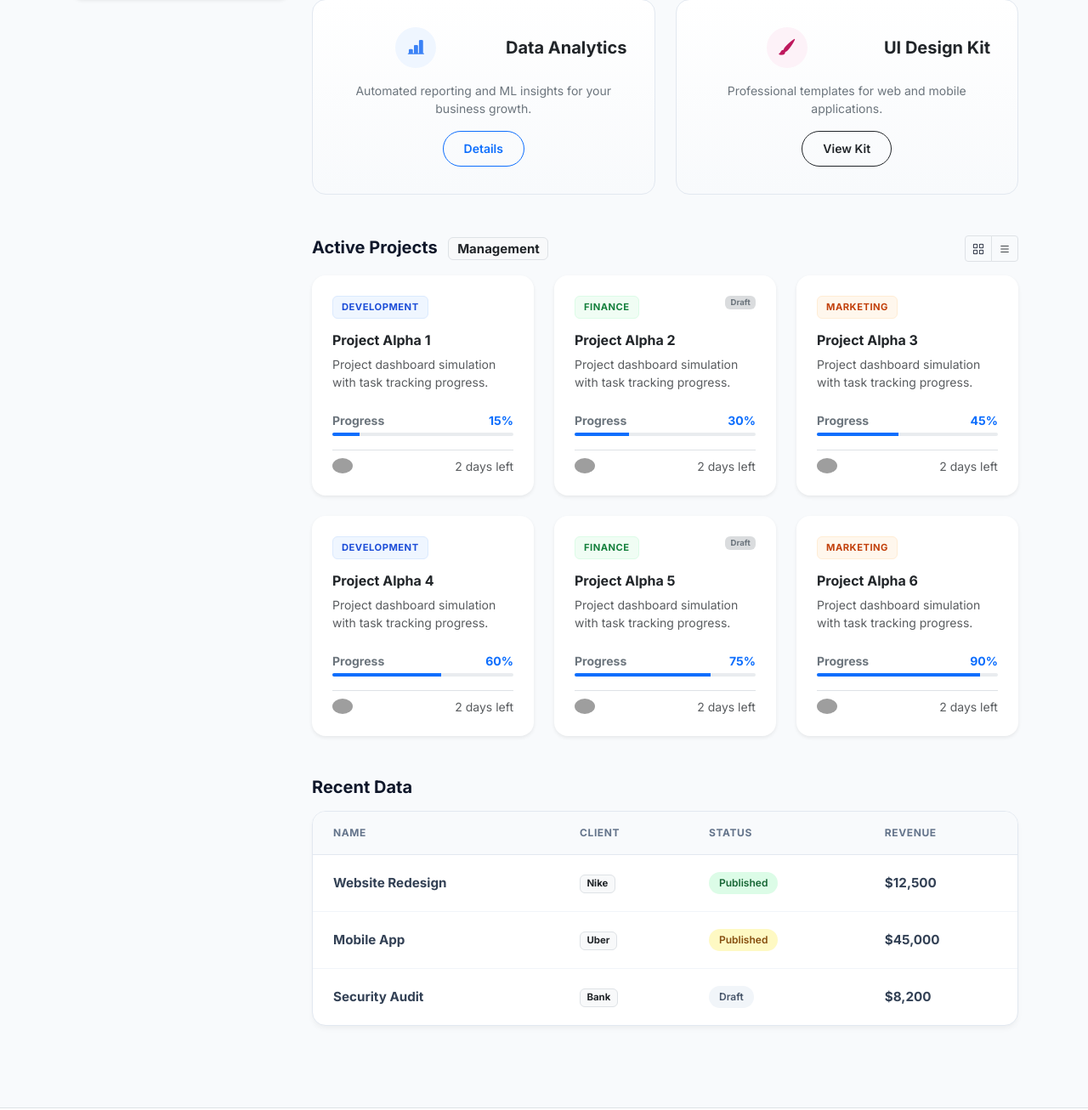
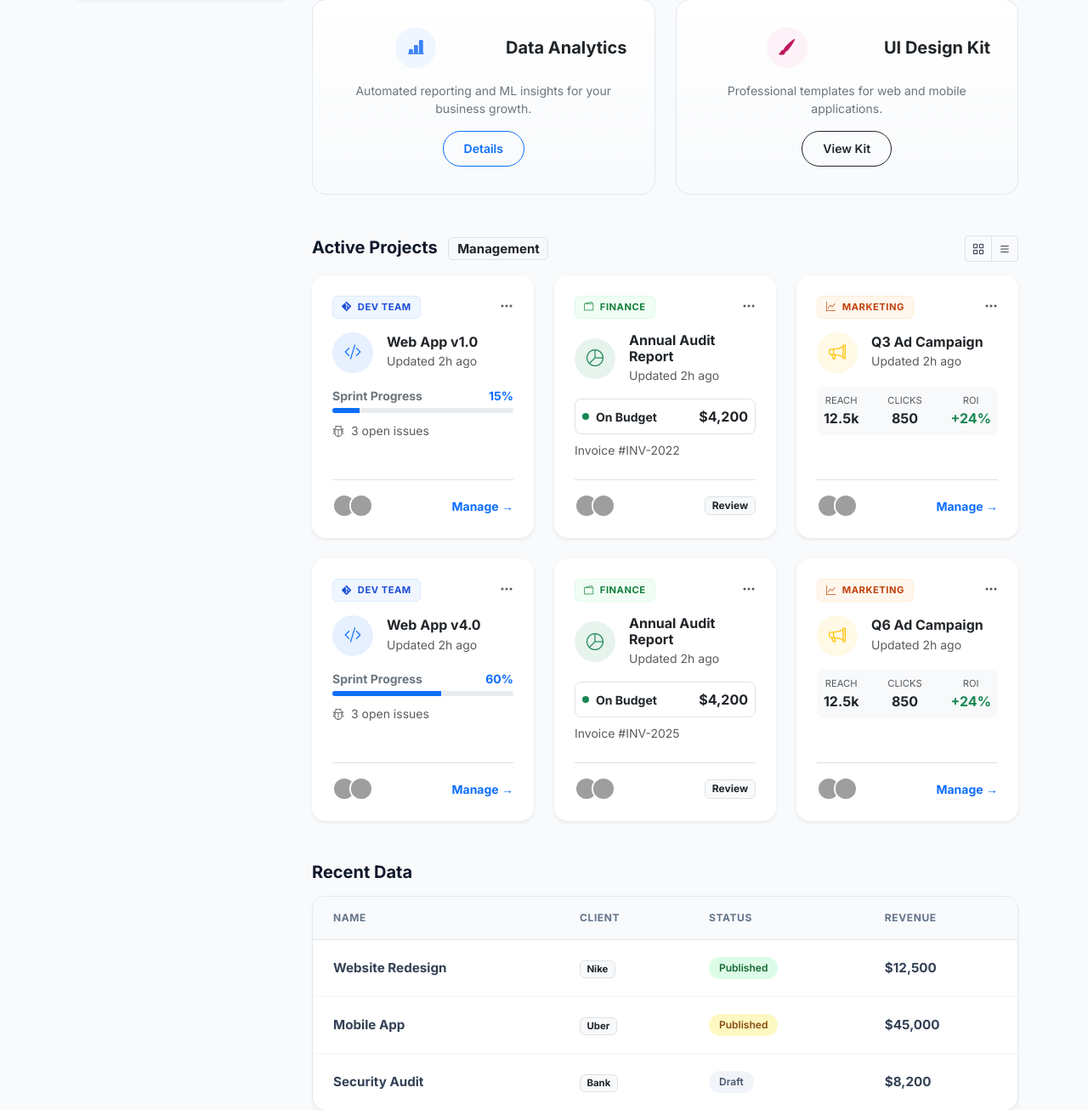
Before and after one commit to Plusha30/Ne_huhruy_muhruy, a Flask app: page /dashboard in a window 1280 px wide. Shown: the part 795-2101 px from the top of the page at 85% size. Run offline with Flask 3, Linux system fonts and the light colour scheme; grey boxes are pictures that could not be loaded.

Commit message:
Update dashboard.html

```diff
--- a/promprog_prep_hackathon_zip/promprog_prep_hackathon — копия/templates/dashboard.html
+++ b/promprog_prep_hackathon_zip/promprog_prep_hackathon — копия/templates/dashboard.html
@@ -23,7 +23,7 @@
     <div class="row g-4">
 
         <!-- ==================================================
-             ЛЕВАЯ КОЛОНКА: САЙДБАР С ФИЛЬТРАМИ (РАБОЧИЙ)
+             ЛЕВАЯ КОЛОНКА: САЙДБАР С ФИЛЬТРАМИ
              ================================================== -->
         <div class="col-lg-3">
             <div class="filters-sidebar shadow-sm">
@@ -33,7 +33,6 @@
                     <span class="filter-group-title">Search</span>
                     <div class="input-group">
                         <span class="input-group-text bg-light border-end-0"><i class="bi bi-search text-muted"></i></span>
-                        <!-- ID для JS -->
                         <input type="text" id="searchInput" class="form-control bg-light border-start-0" placeholder="Keywords...">
                     </div>
                 </div>
@@ -43,7 +42,6 @@
                     <span class="filter-group-title">Modules</span>
                     <div class="d-flex flex-column">
                         <div class="form-check-custom">
-                            <!-- Класс filter-module для JS -->
                             <input class="form-check-input filter-module" type="checkbox" id="cat1" value="ecommerce" checked>
                             <label for="cat1" class="ms-2">E-Commerce</label>
                             <span class="count-badge">4</span>
@@ -75,7 +73,6 @@
                 <div class="mb-4">
                     <span class="filter-group-title">Status</span>
                     <div class="form-check mb-2">
-                        <!-- Name одинаковый, value разный -->
                         <input class="form-check-input filter-status" type="radio" name="status" id="st1" value="all" checked>
                         <label class="form-check-label small" for="st1">All Items</label>
                     </div>
@@ -89,7 +86,7 @@
                     </div>
                 </div>
 
-                <!-- Team (Visual Only) -->
+                <!-- Team -->
                 <div>
                     <span class="filter-group-title">Team Members</span>
                     <div class="d-flex -space-x-2 overflow-hidden py-1">
@@ -105,7 +102,7 @@
 
         <!-- ==================================================
              ПРАВАЯ КОЛОНКА: КОНТЕНТ
-             ================================================== -->
+             ================================================= -->
         <div class="col-lg-9">
 
             <!-- KPIs Row -->
@@ -153,7 +150,7 @@
                 </div>
 
                 <div class="row g-4 mb-5">
-                    <!-- Item 1: E-commerce, Published -->
+                    <!-- Item 1 -->
                     <div class="col-md-4 filterable-item" data-module="ecommerce" data-status="published">
                         <a href="{{ url_for('product_detail', id=1) }}" class="card-link">
                             <div class="product-card h-100">
@@ -172,7 +169,7 @@
                             </div>
                         </a>
                     </div>
-                    <!-- Item 2: E-commerce, Published -->
+                    <!-- Item 2 -->
                     <div class="col-md-4 filterable-item" data-module="ecommerce" data-status="published">
                         <a href="{{ url_for('product_detail', id=2) }}" class="card-link">
                             <div class="product-card h-100">
@@ -191,7 +188,7 @@
                             </div>
                         </a>
                     </div>
-                    <!-- Item 3: E-commerce, Published -->
+                    <!-- Item 3 -->
                     <div class="col-md-4 filterable-item" data-module="ecommerce" data-status="published">
                         <a href="{{ url_for('product_detail', id=3) }}" class="card-link">
                             <div class="product-card h-100 border-0 shadow-sm">
@@ -218,7 +215,6 @@
                 </div>
 
                 <div class="row g-4 mb-5">
-                    <!-- Service 1 -->
                     <div class="col-md-6 filterable-item" data-module="services" data-status="published">
                         <a href="{{ url_for('object_detail', id=201) }}" class="card-link">
                             <div class="service-card h-100">
@@ -235,7 +231,6 @@
                             </div>
                         </a>
                     </div>
-                    <!-- Service 2 -->
                     <div class="col-md-6 filterable-item" data-module="services" data-status="draft">
                         <a href="{{ url_for('object_detail', id=202) }}" class="card-link">
                             <div class="service-card h-100">
@@ -255,7 +250,7 @@
                 </div>
             </div>
 
-            <!-- PROJECT MANAGEMENT GRID -->
+            <!-- PROJECT MANAGEMENT GRID (ОБНОВЛЕННАЯ СЕКЦИЯ) -->
             <div class="section-container" data-section="projects">
                 <div class="d-flex align-items-center justify-content-between mb-3">
                     <h5 class="fw-bold mb-0">Active Projects <span class="badge bg-light text-dark ms-2 border">Management</span></h5>
@@ -268,57 +263,117 @@
 
                 <div class="row g-4 mb-5">
                     {% for i in range(1, 7) %}
+                    <!-- ЛОГИКА ОПРЕДЕЛЕНИЯ КАТЕГОРИИ И СТИЛЯ -->
                     {% if i % 3 == 0 %}
+                    {% set category = "Marketing" %}
                     {% set mod = "marketing" %}
                     {% set stat = "published" %}
+                    {% set icon = "bi-megaphone" %}
+                    {% set color = "warning" %} <!-- Оранжевый -->
                     {% elif i % 3 == 1 %}
+                    {% set category = "Development" %}
                     {% set mod = "development" %}
                     {% set stat = "published" %}
+                    {% set icon = "bi-code-slash" %}
+                    {% set color = "primary" %} <!-- Синий -->
                     {% else %}
+                    {% set category = "Finance" %}
                     {% set mod = "finance" %}
                     {% set stat = "draft" %}
+                    {% set icon = "bi-pie-chart" %}
+                    {% set color = "success" %} <!-- Зеленый -->
                     {% endif %}
 
-                    <!-- Добавляем атрибуты для фильтрации -->
                     <div class="col-md-6 col-xl-4 filterable-item" data-module="{{ mod }}" data-status="{{ stat }}">
                         <a href="{{ url_for('object_detail', id=i) }}" class="card-link">
                             <div class="card card-hover h-100 border-0 shadow-sm">
                                 <div class="card-body p-4 d-flex flex-column">
+
+                                    <!-- HEADER: ТЕГ -->
                                     <div class="d-flex justify-content-between align-items-start mb-3">
-                                        {% if i % 3 == 0 %}
-                                        <span class="tag-badge tag-marketing">Marketing</span>
-                                        {% elif i % 3 == 1 %}
-                                        <span class="tag-badge tag-dev">Development</span>
+                                        {% if category == "Marketing" %}
+                                        <span class="tag-badge tag-marketing"><i class="bi bi-graph-up me-1"></i> Marketing</span>
+                                        {% elif category == "Development" %}
+                                        <span class="tag-badge tag-dev"><i class="bi bi-git me-1"></i> Dev Team</span>
                                         {% else %}
-                                        <span class="tag-badge tag-finance">Finance</span>
+                                        <span class="tag-badge tag-finance"><i class="bi bi-wallet2 me-1"></i> Finance</span>
                                         {% endif %}
 
-                                        <!-- Индикатор статуса для наглядности -->
-                                        {% if stat == 'draft' %}
-                                        <span class="badge bg-secondary bg-opacity-25 text-secondary" style="font-size: 0.6rem;">Draft</span>
+                                        <i class="bi bi-three-dots text-muted"></i>
+                                    </div>
+
+                                    <!-- TITLE & ICON -->
+                                    <div class="d-flex align-items-center gap-3 mb-3">
+                                        <div class="rounded-circle d-flex align-items-center justify-content-center bg-{{ color }} bg-opacity-10 text-{{ color }}" style="width: 48px; height: 48px; min-width: 48px;">
+                                            <i class="bi {{ icon }} fs-5"></i>
+                                        </div>
+                                        <div>
+                                            <h6 class="fw-bold mb-0 text-dark search-target">
+                                                {% if category == "Marketing" %} Q{{ i }} Ad Campaign
+                                                {% elif category == "Development" %} Web App v{{ i }}.0
+                                                {% else %} Annual Audit Report {% endif %}
+                                            </h6>
+                                            <small class="text-muted">Updated 2h ago</small>
+                                        </div>
+                                    </div>
+
+                                    <!-- УНИКАЛЬНЫЙ КОНТЕНТ ДЛЯ КАЖДОГО ТИПА -->
+                                    <div class="mb-4">
+                                        {% if category == "Marketing" %}
+                                        <!-- Marketing: Metrics -->
+                                        <div class="d-flex justify-content-between text-center bg-light rounded-3 p-2">
+                                            <div>
+                                                <small class="text-muted d-block" style="font-size: 0.7rem;">REACH</small>
+                                                <span class="fw-bold text-dark">12.5k</span>
+                                            </div>
+                                            <div>
+                                                <small class="text-muted d-block" style="font-size: 0.7rem;">CLICKS</small>
+                                                <span class="fw-bold text-dark">850</span>
+                                            </div>
+                                            <div>
+                                                <small class="text-muted d-block" style="font-size: 0.7rem;">ROI</small>
+                                                <span class="fw-bold text-success">+24%</span>
+                                            </div>
+                                        </div>
+
+                                        {% elif category == "Development" %}
+                                        <!-- Development: Progress Bar -->
+                                        <div class="d-flex justify-content-between small mb-1">
+                                            <span class="fw-bold text-secondary">Sprint Progress</span>
+                                            <span class="fw-bold text-primary">{{ i * 15 }}%</span>
+                                        </div>
+                                        <div class="progress mb-2" style="height: 6px;">
+                                            <div class="progress-bar bg-primary" style="width: {{ i * 15 }}%"></div>
+                                        </div>
+                                        <small class="text-muted"><i class="bi bi-bug me-1"></i> 3 open issues</small>
+
+                                        {% else %}
+                                        <!-- Finance: Budget Info -->
+                                        <div class="border rounded-3 p-2 d-flex align-items-center justify-content-between">
+                                            <div class="d-flex align-items-center gap-2">
+                                                <div class="bg-success rounded-circle" style="width: 8px; height: 8px;"></div>
+                                                <span class="small fw-bold text-dark">On Budget</span>
+                                            </div>
+                                            <span class="fw-bold text-dark">$4,200</span>
+                                        </div>
+                                        <small class="text-muted d-block mt-2">Invoice #INV-202{{ i }}</small>
                                         {% endif %}
                                     </div>
 
-                                    <h6 class="fw-bold mb-2 text-dark search-target">Project Alpha {{ i }}</h6>
-
-                                    <p class="text-muted small mb-4 line-clamp-2">
-                                        Project dashboard simulation with task tracking progress.
-                                    </p>
-
-                                    <div class="mt-auto">
-                                        <div class="d-flex justify-content-between small mb-1">
-                                            <span class="fw-bold text-secondary">Progress</span>
-                                            <span class="fw-bold text-primary">{{ i * 15 }}%</span>
-                                        </div>
-                                        <div class="progress mb-3" style="height: 4px;">
-                                            <div class="progress-bar bg-primary" style="width: {{ i * 15 }}%"></div>
+                                    <!-- FOOTER -->
+                                    <div class="mt-auto pt-3 border-top d-flex align-items-center justify-content-between">
+                                        <div class="d-flex -space-x-2">
+                                            <img src="https://ui-avatars.com/api/?name=User+{{i}}&background=random" class="rounded-circle border border-2 border-white" width="28" height="28">
+                                            <img src="https://ui-avatars.com/api/?name=Admin&background=0D8ABC&color=fff" class="rounded-circle border border-2 border-white" width="28" height="28" style="margin-left: -8px;">
                                         </div>
 
-                                        <div class="d-flex align-items-center gap-2 pt-2 border-top">
-                                            <img src="https://ui-avatars.com/api/?name=User+{{i}}&background=random" class="rounded-circle" width="24">
-                                            <span class="small text-muted ms-auto">2 days left</span>
-                                        </div>
+                                        {% if category == "Finance" %}
+                                        <span class="badge bg-light text-dark border">Review</span>
+                                        {% else %}
+                                        <span class="small fw-bold text-primary">Manage &rarr;</span>
+                                        {% endif %}
                                     </div>
+
                                 </div>
                             </div>
                         </a>
@@ -345,7 +400,6 @@
                             </tr>
                             </thead>
                             <tbody>
-                            <!-- Строка таблицы как фильтруемый элемент -->
                             <tr class="filterable-item" data-module="development" data-status="published" onclick="window.location='{{ url_for('object_detail', id=101) }}'">
                                 <td class="ps-4 fw-bold search-target">Website Redesign</td>
                                 <td><span class="badge bg-light text-dark border">Nike</span></td>
@@ -370,7 +424,6 @@
                 </div>
             </div>
 
-            <!-- Сообщение, если ничего не найдено -->
             <div id="noResults" class="text-center py-5 d-none">
                 <i class="bi bi-search fs-1 text-muted opacity-25"></i>
                 <p class="text-muted mt-3">No items found matching your filters.</p>
@@ -385,75 +438,49 @@
 {% block scripts %}
 <script>
     document.addEventListener("DOMContentLoaded", function() {
-        // Элементы управления
         const searchInput = document.getElementById('searchInput');
         const moduleCheckboxes = document.querySelectorAll('.filter-module');
         const statusRadios = document.querySelectorAll('.filter-status');
         const items = document.querySelectorAll('.filterable-item');
         const noResultsMsg = document.getElementById('noResults');
 
-        // Функция фильтрации
         function filterItems() {
             const searchTerm = searchInput.value.toLowerCase();
-
-            // Собираем выбранные модули в массив
-            const selectedModules = Array.from(moduleCheckboxes)
-                .filter(cb => cb.checked)
-                .map(cb => cb.value);
-
-            // Получаем выбранный статус
+            const selectedModules = Array.from(moduleCheckboxes).filter(cb => cb.checked).map(cb => cb.value);
             let selectedStatus = 'all';
-            statusRadios.forEach(radio => {
-                if(radio.checked) selectedStatus = radio.value;
-            });
+            statusRadios.forEach(radio => { if(radio.checked) selectedStatus = radio.value; });
 
             let visibleCount = 0;
 
             items.forEach(item => {
-                // Данные элемента
                 const itemModule = item.getAttribute('data-module');
                 const itemStatus = item.getAttribute('data-status');
                 const titleEl = item.querySelector('.search-target');
                 const itemTitle = titleEl ? titleEl.innerText.toLowerCase() : '';
 
-                // Проверка условий
                 const matchesSearch = itemTitle.includes(searchTerm);
-                // Если модули не выбраны, показываем все, иначе проверяем наличие
                 const matchesModule = selectedModules.length === 0 || selectedModules.includes(itemModule);
                 const matchesStatus = selectedStatus === 'all' || itemStatus === selectedStatus;
 
                 if (matchesSearch && matchesModule && matchesStatus) {
-                    item.classList.remove('d-none'); // Показываем (Bootstrap класс)
-
-                    // Если это строка таблицы, восстанавливаем table-row
-                    if(item.tagName === 'TR') {
-                        item.style.display = '';
-                    }
+                    item.classList.remove('d-none');
+                    if(item.tagName === 'TR') item.style.display = '';
                     visibleCount++;
                 } else {
-                    item.classList.add('d-none'); // Скрываем
+                    item.classList.add('d-none');
                 }
             });
 
-            // Показываем/скрываем заглушку "Ничего не найдено"
-            if (visibleCount === 0) {
-                noResultsMsg.classList.remove('d-none');
-            } else {
-                noResultsMsg.classList.add('d-none');
-            }
+            if (visibleCount === 0) noResultsMsg.classList.remove('d-none');
+            else noResultsMsg.classList.add('d-none');
 
-            // Скрываем пустые заголовки секций (опционально, для красоты)
             document.querySelectorAll('.section-container').forEach(section => {
                 const visibleChildren = section.querySelectorAll('.filterable-item:not(.d-none)');
-                if(visibleChildren.length === 0) {
-                    section.classList.add('d-none');
-                } else {
-                    section.classList.remove('d-none');
-                }
+                if(visibleChildren.length === 0) section.classList.add('d-none');
+                else section.classList.remove('d-none');
             });
         }
 
-        // Вешаем слушатели событий
         searchInput.addEventListener('input', filterItems);
         moduleCheckboxes.forEach(cb => cb.addEventListener('change', filterItems));
         statusRadios.forEach(radio => radio.addEventListener('change', filterItems));
```
